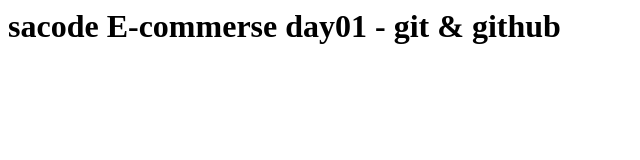
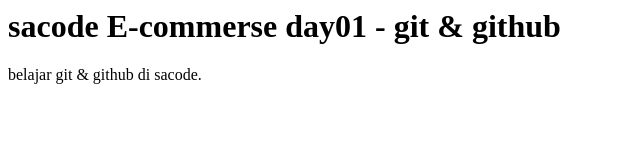
Before and after one commit to nazaretjikwa/sacode-e-commerse-ii-day01-nazaret, a plain HTML site: page index.html in a window 1280 px wide. Shown: the whole page, without its empty margins (0-640 px from the left). Drawn offline with Linux system fonts and the light colour scheme.

Commit message:
tambah paragraf

```diff
--- a/index.html
+++ b/index.html
@@ -1,3 +1,4 @@
-<h1>
-    sacode E-commerse day01 - git & github
-</h1>
+<h1>sacode E-commerse day01 - git & github</h1>
+<p>
+    belajar git & github di sacode.
+</p>
```
